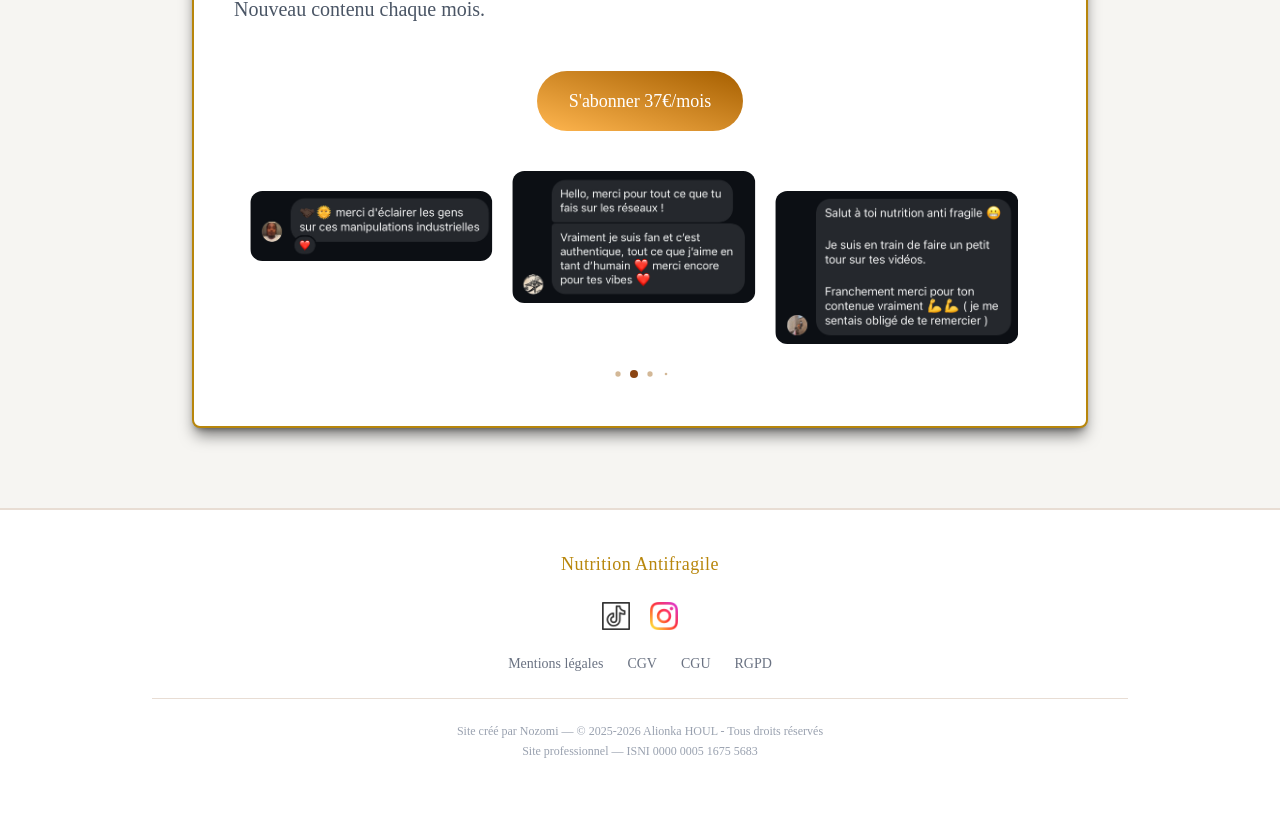
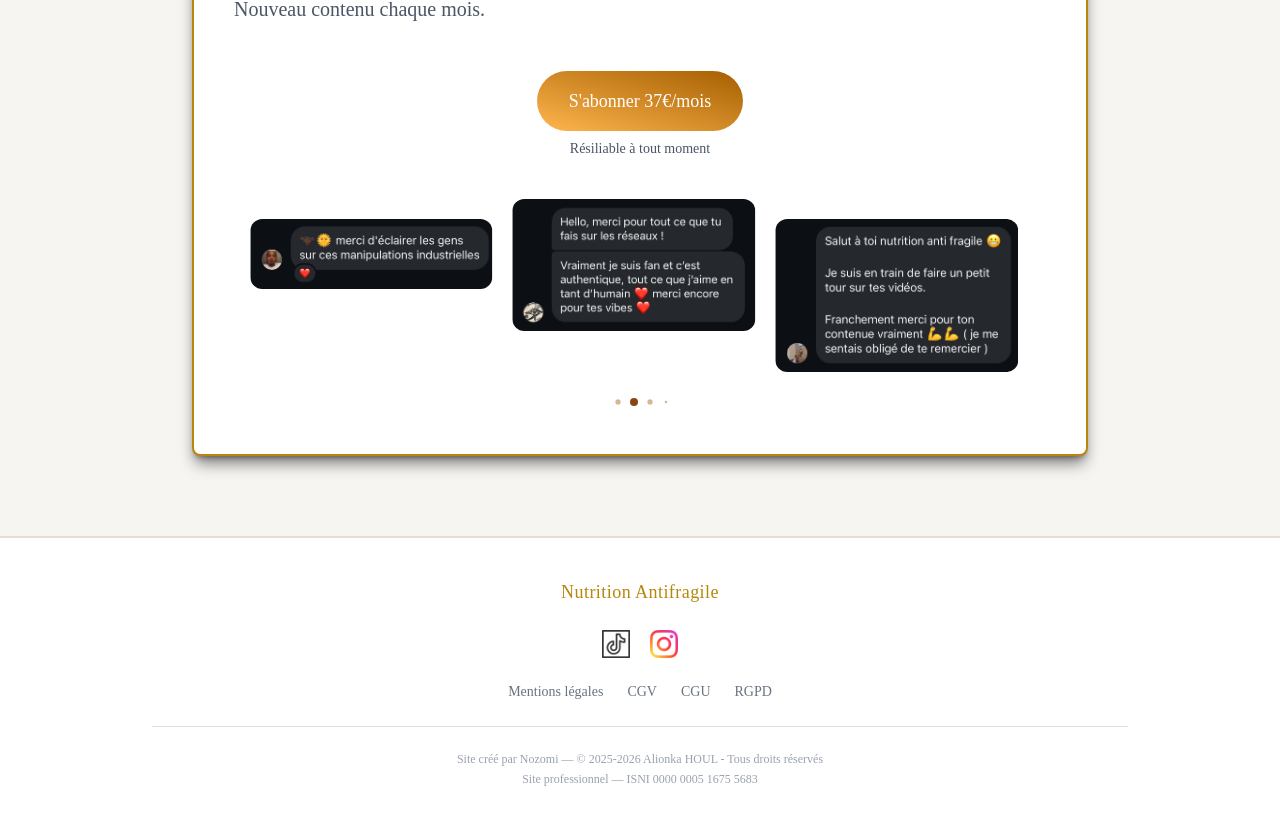
Before and after one commit to alionka34-code/nutrition-antifragile-, a React (Vite) app in the folder frontend/: page /abonnement in a window 1280 px wide. Shown: the part 1476-2301 px from the top of the page. Before the commit the page ends 2275 px from the top, so only its background shows below. Built offline with nearby package versions, Linux system fonts and the light colour scheme; no server answers; a web font is replaced by a local one.

Commit message:
add resiliable

```diff
--- a/frontend/src/pages/abonnement.jsx
+++ b/frontend/src/pages/abonnement.jsx
@@ -179,6 +179,7 @@ Nouveau contenu chaque mois.</p>
                 >
                     {loading ? "Redirection en cours..." : "S'abonner 37\u20AC/mois"}
                 </button>
+                <p className='mt-2 font-SF text-sm text-gray-600 '>Résiliable à tout moment</p>
             </div>
             <div className=" mx-4 md:max-w-3xl" >
             <Swiper
```
